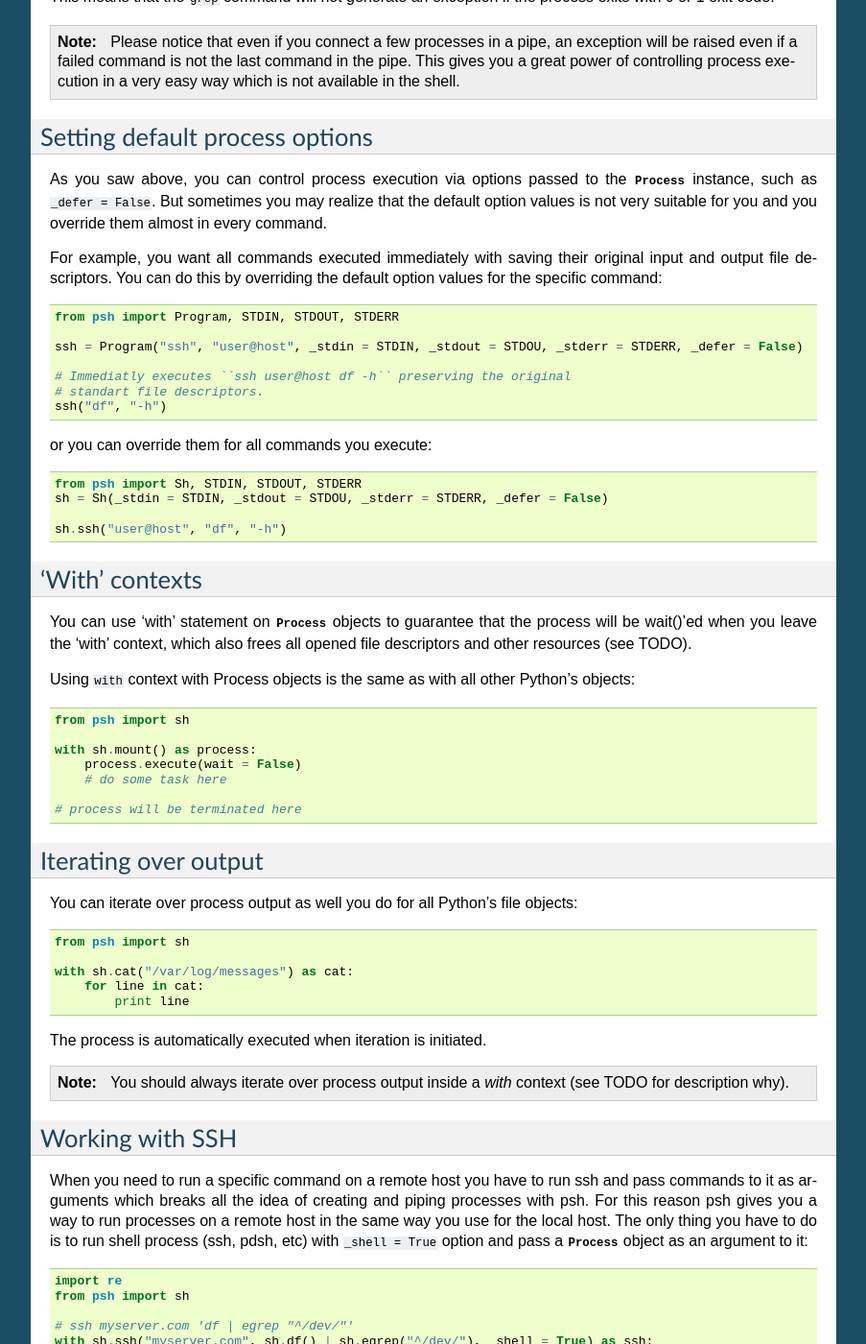
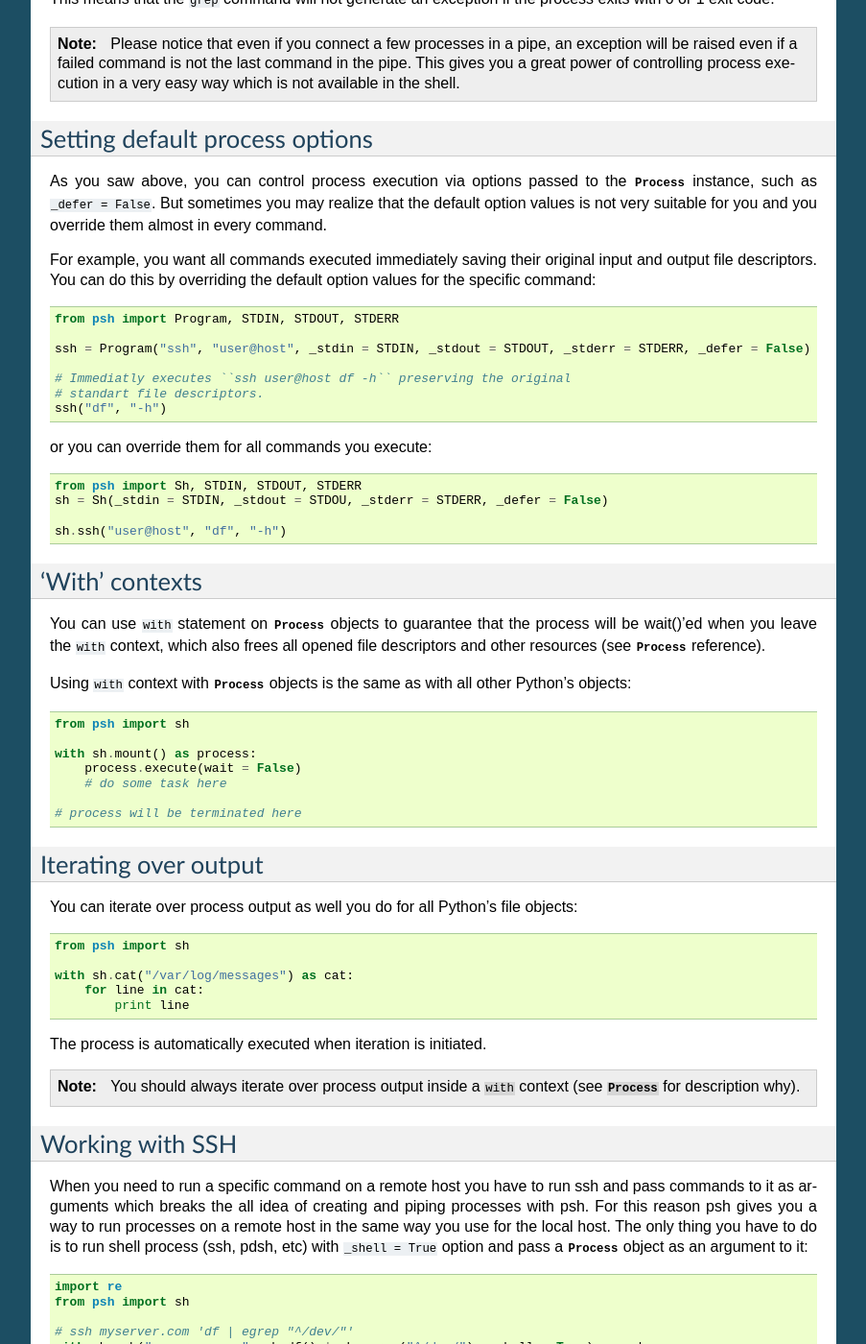
Before and after one commit to KonishchevDmitry/psh, a Sphinx documentation site: the page built from doc/intro.rst, in a window 1280 px wide and 1400 px high, scrolled down 3305 px. Shown: the whole window at 96% size, without its empty margins (198-1101 px from the left). Built offline with Sphinx 7.4.7, drawn with Linux system fonts in a browser that asks for light colours; some of the changed text lies outside the part shown.

```diff
--- a/doc/conf.py
+++ b/doc/conf.py
@@ -11,6 +11,7 @@
 # All configuration values have a default; values that are commented out
 # serve to show the default.
 
+# TODO
 import sys, os
 sys.path.append("..")
 
@@ -27,6 +28,9 @@ sys.path.append("..")
 # Add any Sphinx extension module names here, as strings. They can be extensions
 # coming with Sphinx (named 'sphinx.ext.*') or your custom ones.
 extensions = ['sphinx.ext.autodoc', 'sphinx.ext.coverage']
+# TODO
+extensions.append('sphinx.ext.intersphinx')
+intersphinx_mapping = {'python': ('http://docs.python.org/2.7', None)}
 
 # Add any paths that contain templates here, relative to this directory.
 templates_path = ['_templates']
--- a/doc/index.rst
+++ b/doc/index.rst
@@ -15,7 +10,6 @@ Contents:
    reference
 
 
-
 Indices and tables
 ==================
 
--- a/doc/intro.rst
+++ b/doc/intro.rst
@@ -1,6 +1,4 @@
-..
-    TODO
-    check all examples
+..  TODO: check all examples
 
 .. py:currentmodule:: psh
 
@@ -15,10 +13,9 @@ different implementation and API.
 Unix shell is very convenient for spawning processes, connecting them into
 pipes, etc, but it has a very limited language which is often not suitable for
 writing complex programs. Python is a very flexible and reach language which is
-used in a wide variety of application domains, but its standard `subprocess
-<http://docs.python.org/library/subprocess.html>`_ module is very limited. psh
-combines the power of Python language and an elegant shell-style way to execute
-processes.
+used in a wide variety of application domains, but its standard
+:py:mod:`subprocess` module is very limited. psh combines the power of Python
+language and an elegant shell-style way to execute processes.
 
 
 Examples
@@ -98,7 +95,7 @@ substitute the dash for an underscore::
         script = sh("/path/to/script.sh")
 
 To execute a program just call it as if it is a function and then call
-:py:meth:`Process.execute` method::
+:py:meth:`~Process.execute` method::
 
     sh.echo("text").execute()
     sh("python2.7")("script.py").execute()
@@ -108,8 +105,8 @@ arguments and state of the process which will be executed.
 
 Process is not executed automatically by default when :py:class:`Process`
 object is created. This is done so to support piping and process output
-iteration (see :ref:`piping`, TODO). But if you want just simply run commands,
-you may use ``_defer = False`` option::
+iteration (see :ref:`piping`, :ref:`output-iteration`). But if you want just
+simply run commands, you may use ``_defer = False`` option::
 
     from psh import sh
     sh.service("httpd", "start", _defer = False)
@@ -117,7 +114,7 @@ you may use ``_defer = False`` option::
 In this case ``service httpd start`` will be executed immediately and
 ``sh.service(...)`` call will return only when the process will be terminated.
 If you want to always run processes immediately, you may set ``_defer = False``
-as default (see TODO).
+as default (see :ref:`default-options`).
 
 
 Keyword arguments
@@ -143,8 +140,8 @@ Piping
 ------
 
 Shell-style piping is performed using :py:class:`Process` object composition.
-Just pass one command as the input to another, and :py:mod:`psh` will create a
-pipe between the two::
+Just pass one command as the input to another, and psh will create a pipe
+between the two::
 
     process = sh.du() | sh.sort("-nr") | sh.head("-n", 3)
     process.execute()
@@ -189,19 +186,20 @@ or even use Python's generators as input::
     sh.cat(_stdin = ( str(i) + "\n" for i in xrange(0, 5) )
 
 
+.. _exit-codes:
+
 Exit codes
 ----------
 
 Normal processes exit with exit code 0. Process exit code can be obtained
-through py:meth:`Process.status()`::
+through :py:meth:`~Process.status()`::
 
     assert sh.true().execute().status() == 0
 
-If a process terminates with an error, and the exit code is not 0, an exception
-is raised.
+If a process terminates a nonzero exit code, an exception is raised.
 
 Some programs return nonzero exit codes even though they succeed. If you know
-which code a program might returns and you don't want to deal with doing no-op
+which codes a program might returns and you don't want to deal with doing no-op
 exception handling, you can use the ``_ok_statuses`` option::
 
     sh.mount() | sh.egrep(^/dev/", _ok_statuses = [ 0, 1 ]) | sh.sort()
@@ -225,13 +225,13 @@ As you saw above, you can control process execution via options passed to the
 realize that the default option values is not very suitable for you and you
 override them almost in every command.
 
-For example, you want all commands executed immediately with saving their
-original input and output file descriptors. You can do this by overriding the
-default option values for the specific command::
+For example, you want all commands executed immediately saving their original
+input and output file descriptors. You can do this by overriding the default
+option values for the specific command::
 
     from psh import Program, STDIN, STDOUT, STDERR
 
-    ssh = Program("ssh", "user@host", _stdin = STDIN, _stdout = STDOU, _stderr = STDERR, _defer = False)
+    ssh = Program("ssh", "user@host", _stdin = STDIN, _stdout = STDOUT, _stderr = STDERR, _defer = False)
 
     # Immediatly executes ``ssh user@host df -h`` preserving the original
     # standart file descriptors.
@@ -248,12 +248,13 @@ or you can override them for all commands you execute::
 'With' contexts
 ---------------
 
-You can use 'with' statement on :py:class:`Process` objects to guarantee that
-the process will be wait()'ed when you leave the 'with' context, which also
-frees all opened file descriptors and other resources (see TODO).
+You can use ``with`` statement on :py:class:`Process` objects to guarantee that
+the process will be wait()'ed when you leave the ``with`` context, which also
+frees all opened file descriptors and other resources (see :py:class:`Process`
+reference).
 
-Using ``with`` context with Process objects is the same as with all other
-Python's objects::
+Using ``with`` context with :py:class:`Process` objects is the same as with all
+other Python's objects::
 
     from psh import sh
 
@@ -280,15 +283,17 @@ The process is automatically executed when iteration is initiated.
 
 .. note::
 
-    You should always iterate over process output inside a `with` context (see
-    TODO for description why).
+    You should always iterate over process output inside a ``with`` context
+    (see :py:class:`Process` for description why).
 
+
+.. _working-with-ssh:
 
 Working with SSH
 ----------------
 
 When you need to run a specific command on a remote host you have to run ssh
-and pass commands to it as arguments which breaks all the idea of creating and
+and pass commands to it as arguments which breaks the all idea of creating and
 piping processes with psh. For this reason psh gives you a way to run processes
 on a remote host in the same way you use for the local host. The only thing you
 have to do is to run shell process (ssh, pdsh, etc) with ``_shell = True``
```
Also changed, not shown: other parts of doc/index.rst (+0 -5 lines), other parts of doc/intro.rst (+14 -10 lines), doc/reference.rst (+46 -3 lines), psh/__init__.py (+4 -15 lines), 3 other files.
